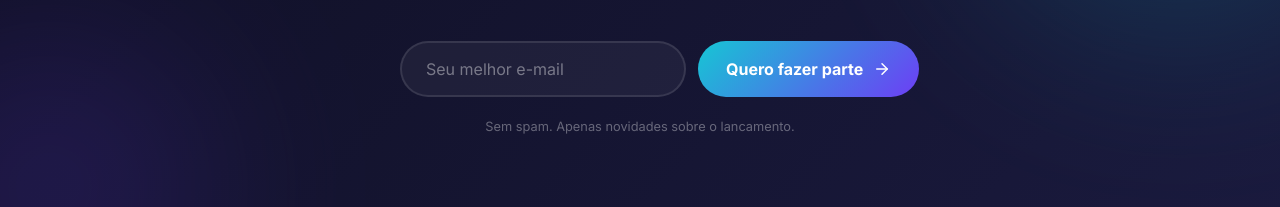
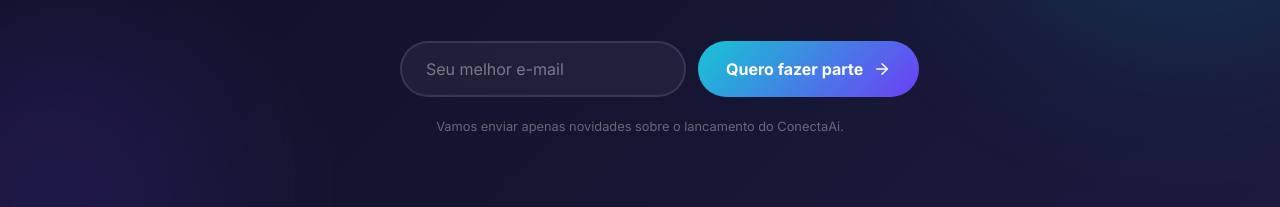
Before and after one commit to vitu1415/landpage-conectaai, a React (Vite) app: page / in a window 1280 px wide. Shown: the part 8546-8753 px from the top of the page. Built offline with nearby package versions, Linux system fonts and the light colour scheme.

Commit message:
ajsute CTA contagem de email

```diff
--- a/src/components/CTA/CTA.tsx
+++ b/src/components/CTA/CTA.tsx
@@ -104,10 +104,7 @@ export default function CTA() {
           )}
 
           <p className="cta-note">
-            {count > 0
-              ? `${count} pessoa${count > 1 ? 's' : ''} ja na fila. `
-              : ''}
-            Sem spam. Apenas novidades sobre o lancamento.
+            Vamos enviar apenas novidades sobre o lancamento do ConectaAi.
           </p>
         </div>
       </div>
```
